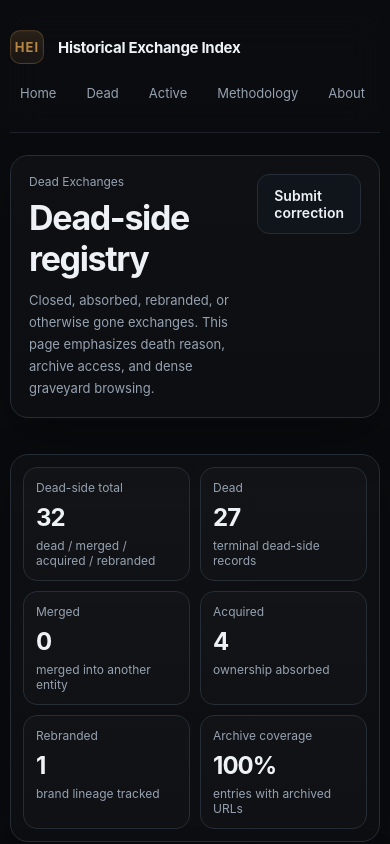
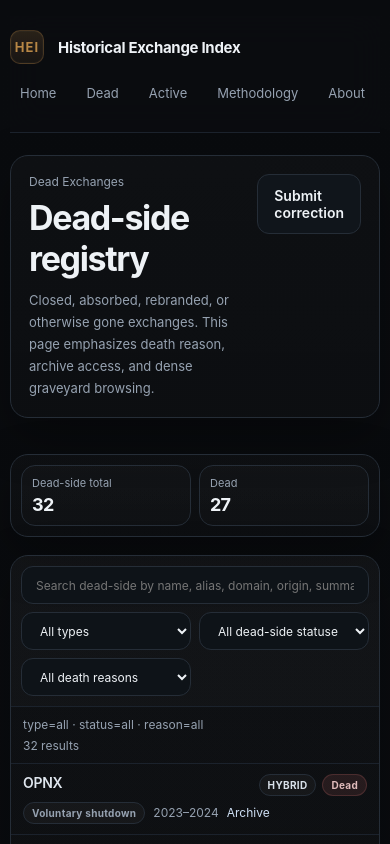
Before and after one commit to badjoke-lab/historical-exchange-index, a Next.js app: page /dead in a window 390 px wide. Shown: the top 844 px of the page. Built offline with nearby package versions, Linux system fonts and the light colour scheme.

Commit message:
HEI: tighten mobile explorer rows and reduce mobile summary density

```diff
--- a/src/app/globals.css
+++ b/src/app/globals.css
@@ -741,41 +741,101 @@ tbody tr:hover {
 
   .summary-strip {
     grid-template-columns: repeat(2, minmax(0, 1fr));
-    gap: 10px;
-    padding: 12px;
+    gap: 8px;
+    padding: 10px;
+  }
+
+  .summary-strip .summary-tile:nth-child(n + 3) {
+    display: none;
   }
 
   .summary-tile {
-    padding: 12px;
+    padding: 10px;
+  }
+
+  .summary-tile .label {
+    font-size: 11px;
+    margin-bottom: 4px;
+  }
+
+  .summary-tile .value {
+    font-size: 18px;
+  }
+
+  .summary-tile .hint {
+    display: none;
   }
 
   .controls {
-    display: flex;
-    flex-wrap: wrap;
-    padding: 14px;
+    display: grid;
+    grid-template-columns: 1fr 1fr;
+    gap: 8px;
+    padding: 10px;
+  }
+
+  .controls .field {
+    height: 38px;
+    font-size: 12px;
   }
 
   .search {
-    flex: 1 1 100%;
+    grid-column: 1 / -1;
     min-width: 100%;
   }
 
   .results-meta {
-    padding: 12px 14px;
+    padding: 10px 12px;
     align-items: flex-start;
     flex-direction: column;
+    gap: 6px;
+    font-size: 12px;
   }
 
   .record-item {
-    padding: 14px;
+    padding: 10px 12px;
+    gap: 6px;
   }
 
   .record-top {
-    flex-direction: column;
+    flex-direction: row;
+    justify-content: space-between;
+    align-items: flex-start;
+    gap: 8px;
+  }
+
+  .record-main {
+    flex: 1 1 auto;
+    min-width: 0;
+    gap: 2px;
+  }
+
+  .record-title {
+    font-size: 14px;
+    line-height: 1.25;
+  }
+
+  .record-subtitle {
+    display: none;
+  }
+
+  .record-meta {
+    gap: 8px;
+    font-size: 12px;
+  }
+
+  .record-meta-secondary {
+    display: none;
   }
 
   .record-chips {
-    justify-content: flex-start;
+    justify-content: flex-end;
+    gap: 6px;
+    flex: 0 0 auto;
+  }
+
+  .chip {
+    padding: 5px 8px;
+    font-size: 10px;
   }
 }
 
--- a/src/components/registry/dead-explorer-client.tsx
+++ b/src/components/registry/dead-explorer-client.tsx
@@ -252,9 +252,6 @@ export default function DeadExplorerClient({ entities, summary }: Props) {
                       <Link className="record-title subtle-link" href={`/exchange/${entity.slug}/`}>
                         {entity.canonical_name}
                       </Link>
-                      {entity.aliases.length > 0 ? (
-                        <div className="record-subtitle">{entity.aliases.join(', ')}</div>
-                      ) : null}
                     </div>
 
                     <div className="record-chips">
@@ -278,11 +275,6 @@ export default function DeadExplorerClient({ entities, summary }: Props) {
                       <span className="muted">No archive</span>
                     )}
                   </div>
-
-                  <div className="record-meta record-meta-secondary">
-                    <span>{entity.country_or_origin ?? '—'}</span>
-                    <span className="record-domain">{entity.official_domain_original ?? '—'}</span>
-                  </div>
                 </div>
               ))}
             </div>
--- a/src/components/registry/registry-explorer-client.tsx
+++ b/src/components/registry/registry-explorer-client.tsx
@@ -321,9 +321,6 @@ export default function RegistryExplorerClient({ entities, summary, archiveCover
                         <Link className="record-title subtle-link" href={`/exchange/${entity.slug}/`}>
                           {entity.canonical_name}
                         </Link>
-                        {entity.aliases.length > 0 ? (
-                          <div className="record-subtitle">{entity.aliases.join(', ')}</div>
-                        ) : null}
                       </div>
 
                       <div className="record-chips">
@@ -335,7 +332,6 @@ export default function RegistryExplorerClient({ entities, summary, archiveCover
                     <div className="record-meta">
                       <span>{formatYears(entity.launch_date, entity.death_date)}</span>
                       <span>{entity.country_or_origin ?? '—'}</span>
-                      <span className="record-domain">{entity.official_domain_original ?? '—'}</span>
                       {entity.archived_url ? (
                         <a className="archive-link" href={entity.archived_url} target="_blank" rel="noreferrer">
                           Archive
```
Also changed, not shown: src/components/registry/active-explorer-client.tsx (+0 -8 lines).
